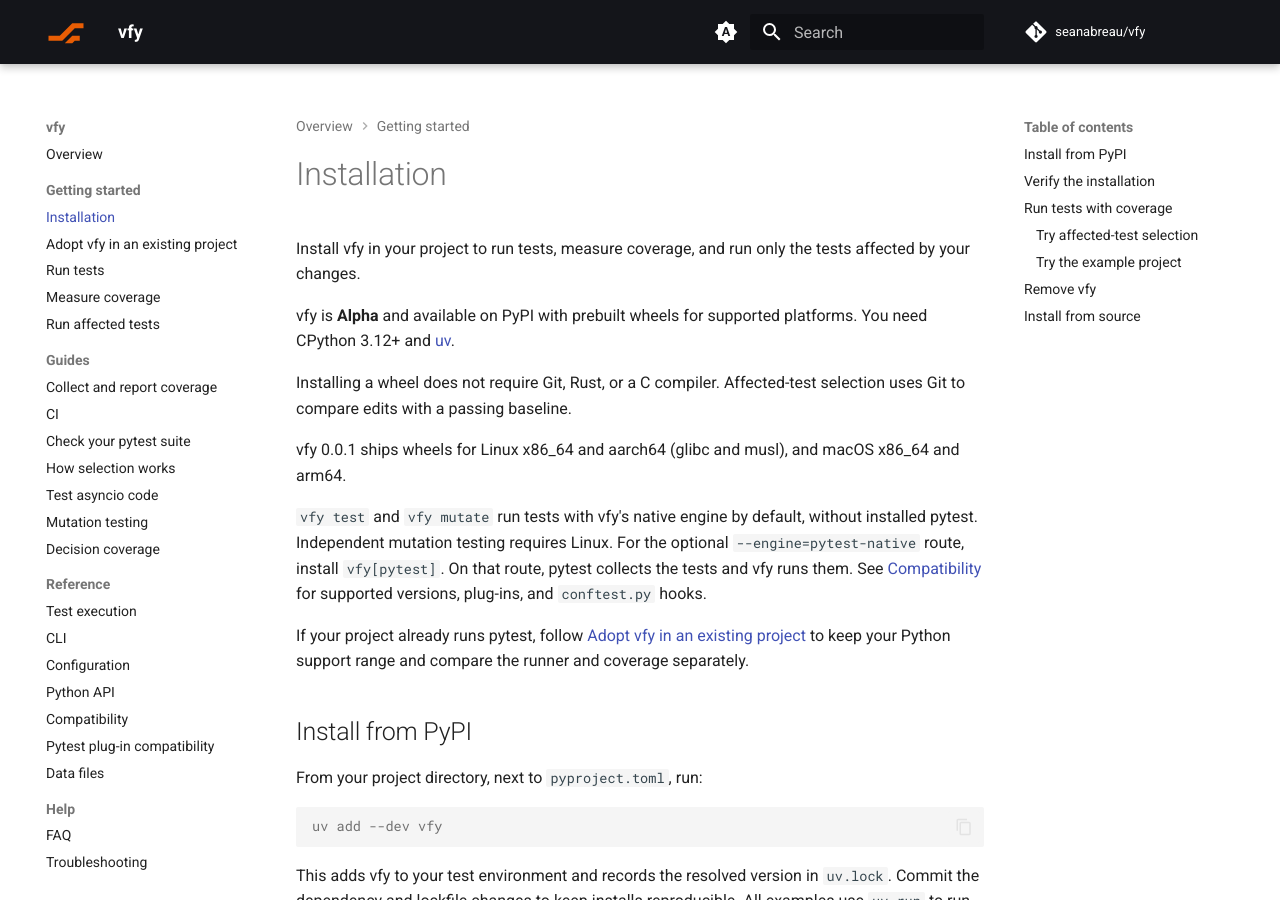
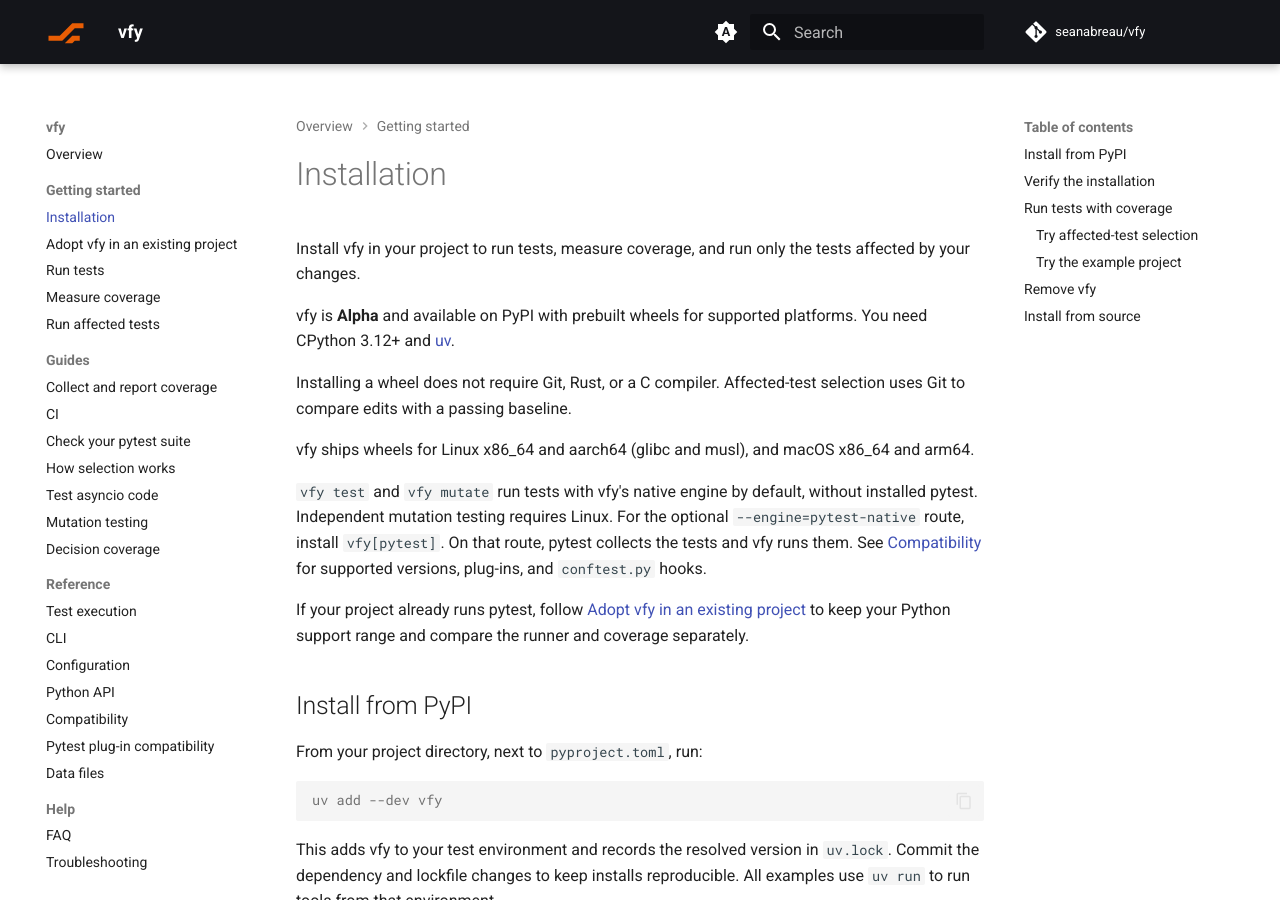
Before and after one commit to seanabreau/vfy, an MkDocs documentation site: the page built from docs/getting-started/installation.md, in a window 1280 px wide and 900 px high. Built offline with MkDocs 1.6.1 and Material for MkDocs 9.7.7, drawn with Linux system fonts in a browser that asks for light colours; comment, search, counter and statistics services are not loaded.

```diff
--- a/docs/getting-started/installation.md
+++ b/docs/getting-started/installation.md
@@ -10,7 +10,7 @@ platforms. You need CPython 3.12+ and
 Installing a wheel does not require Git, Rust, or a C compiler. Affected-test
 selection uses Git to compare edits with a passing baseline.
 
-vfy 0.0.1 ships wheels for Linux x86_64 and aarch64 (glibc and musl), and macOS x86_64 and arm64.
+vfy ships wheels for Linux x86_64 and aarch64 (glibc and musl), and macOS x86_64 and arm64.
 
 `vfy test` and `vfy mutate` run tests with vfy's native engine by default,
 without installed pytest. Independent mutation testing requires Linux. For
```
Also changed, not shown: README.md (+1 -1 lines), docs/help/faq.md (+1 -1 lines), 2 other files.
